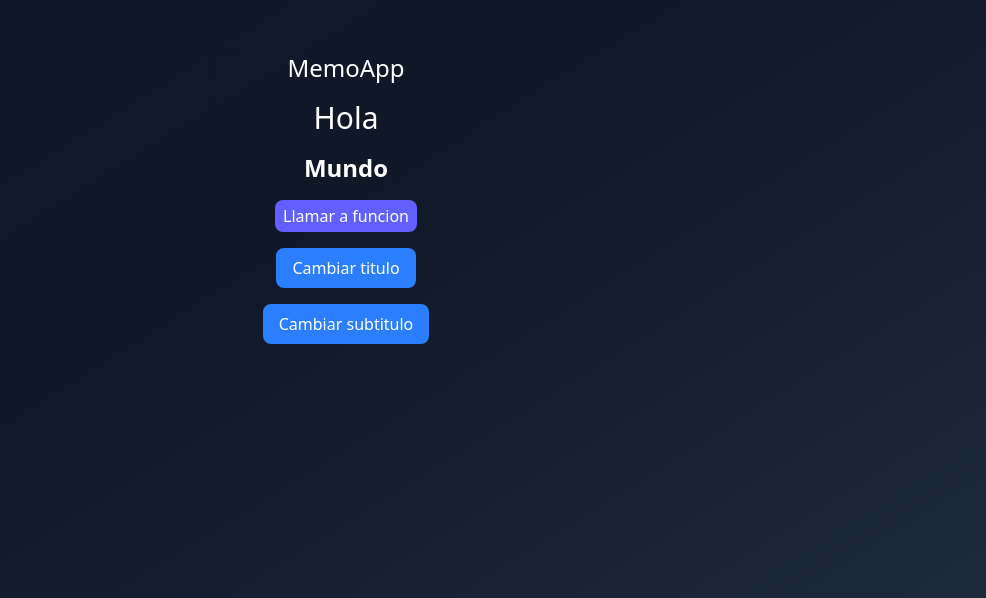
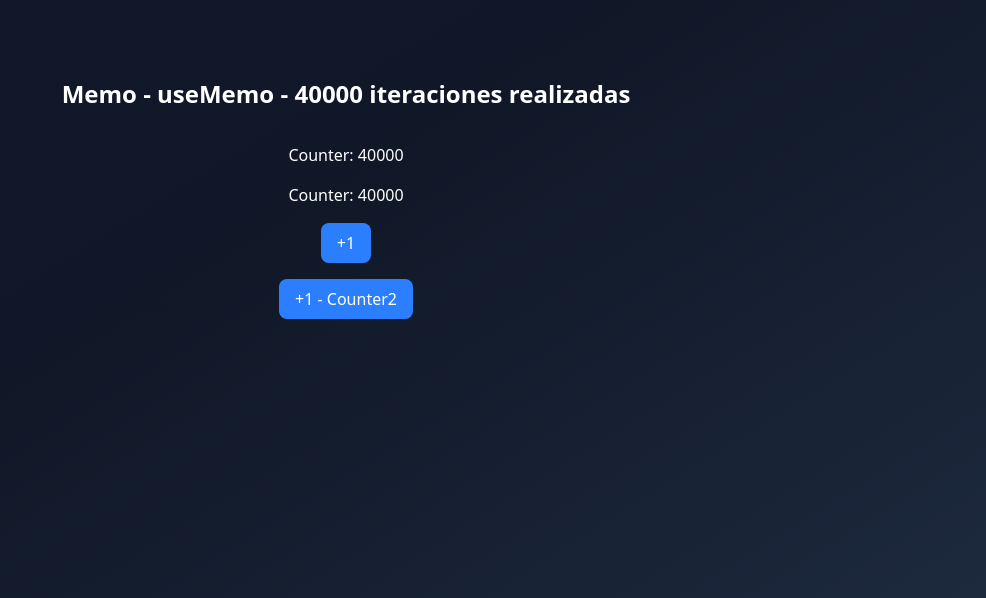
Before and after one commit to CasJuan/cursoReact-FH, a React (Vite) app in the folder 04-hooks-app/: page / in a window 1280 px wide. Shown: the part 202-800 px from the top of the page, without its empty margins (294-1280 px from the left). Built offline with nearby package versions, Linux system fonts and the light colour scheme.

Commit message:
useMemo - memorizacion de valores

```diff
--- /dev/null
+++ b/04-hooks-app/src/06-memos/MemoCounter.tsx
@@ -0,0 +1,56 @@
+import { useCounter } from "@/hooks/useCounter"
+import { useMemo } from "react";
+
+
+const heavyStuff = (iterationNumber: number) => {
+    console.time('Heavy Stuff started');
+
+    for(let index = 0; index < iterationNumber ; index++){
+        console.log('Ahi vamos ...')
+    }
+
+    console.timeEnd('Heavy_stuff_started');
+
+    return `${iterationNumber} iteraciones realizadas`
+}
+
+
+
+export const MemoCounter = () => {
+
+    const {counter, increment} = useCounter(40_000);
+    const {counter: counter2, increment: increment2} = useCounter(40_000);
+
+    const myHeavyValue =  useMemo( () => heavyStuff(counter), [counter]);
+
+
+
+
+  return (
+    <div className="bg-gradient flex flex-col gap-4">
+
+        <h1 className="text-2xl font-bold">Memo - useMemo - {myHeavyValue} </h1>
+        <hr />
+
+        <h4>
+            Counter: {counter}
+        </h4>
+        <h4>
+            Counter: {counter2}
+        </h4>
+
+        <button
+            onClick={increment}
+            className="bg-blue-500 text-white px-4 rounded-md cursor-pointer py-2 "
+        >
+            +1
+        </button>
+        <button
+            onClick={increment2}
+            className="bg-blue-500 text-white px-4 rounded-md cursor-pointer py-2 "
+        >
+            +1 - Counter2
+        </button>
+    </div>
+  )
+}
--- a/04-hooks-app/src/main.tsx
+++ b/04-hooks-app/src/main.tsx
@@ -10,6 +10,7 @@ import { FocusScreen } from './04-useRef/FocusScreen';
 import { TasksApp } from './05-useReducer/TaskApp';
 import { ScrambleWords } from './05-useReducer/ScrambleWords';
 import { MemoHok } from './06-memos/MemoHok';
+import { MemoCounter } from './06-memos/MemoCounter';
 
 
 createRoot(document.getElementById('root')!).render(
@@ -22,6 +23,7 @@ createRoot(document.getElementById('root')!).render(
     {/* <FocusScreen/> */}
     {/* <TasksApp/> */}
     {/* <ScrambleWords/> */}
-    <MemoHok/>
+    {/* <MemoHok/> */}
+    <MemoCounter/>
   </StrictMode>,
 )
```
